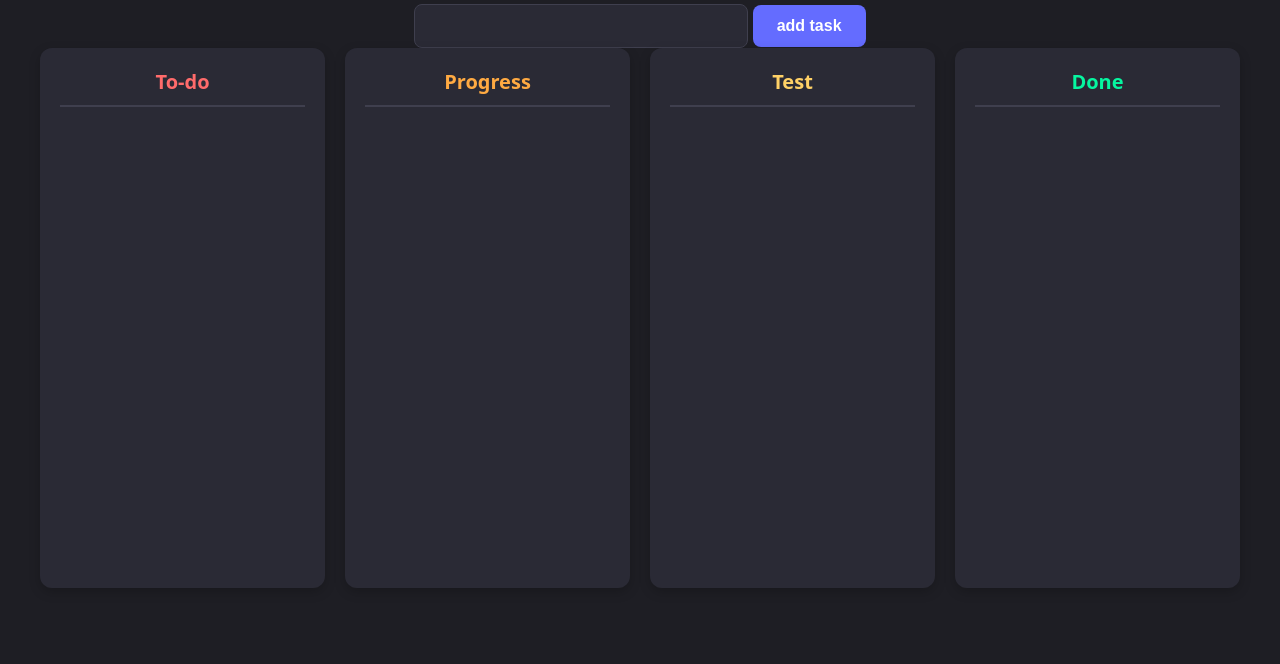
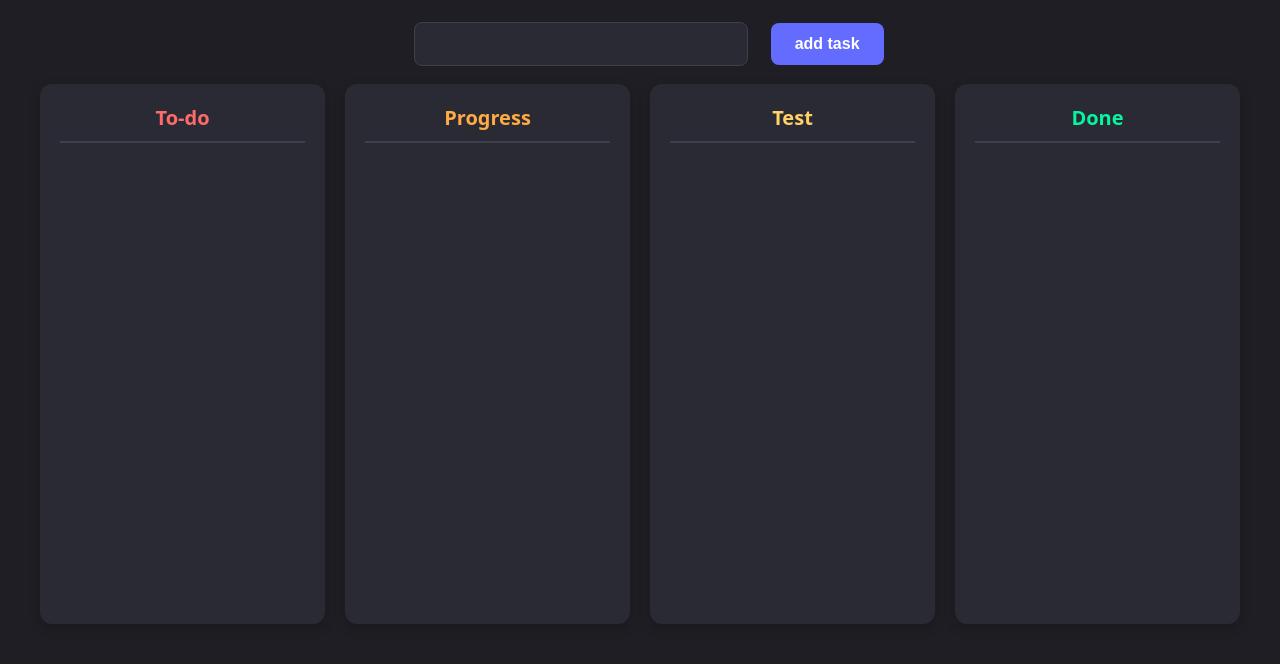
Before and after one commit to maksik30310/TODO-app, a website built with Vite: page index.html in a window 1280 px wide. Shown: the part 144-808 px from the top of the page. Built offline with nearby package versions, Linux system fonts and the light colour scheme.

Commit message:
add magrin for input

```diff
--- a/src/style.css
+++ b/src/style.css
@@ -35,6 +35,7 @@ input {
   color: white;
   font-size: 1rem;
   width: 300px;
+  margin: 18px;
 }
 
 button {
```
